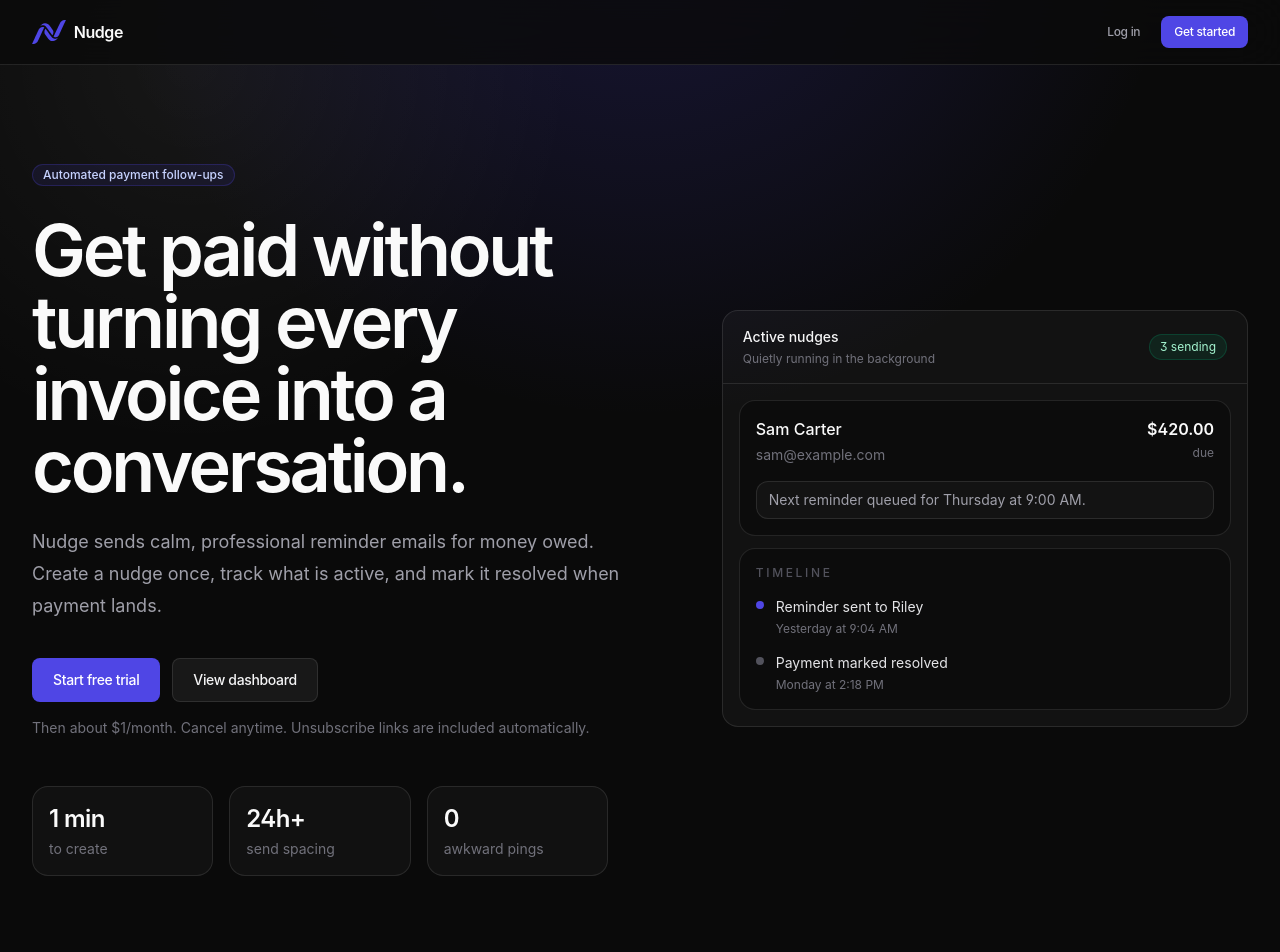
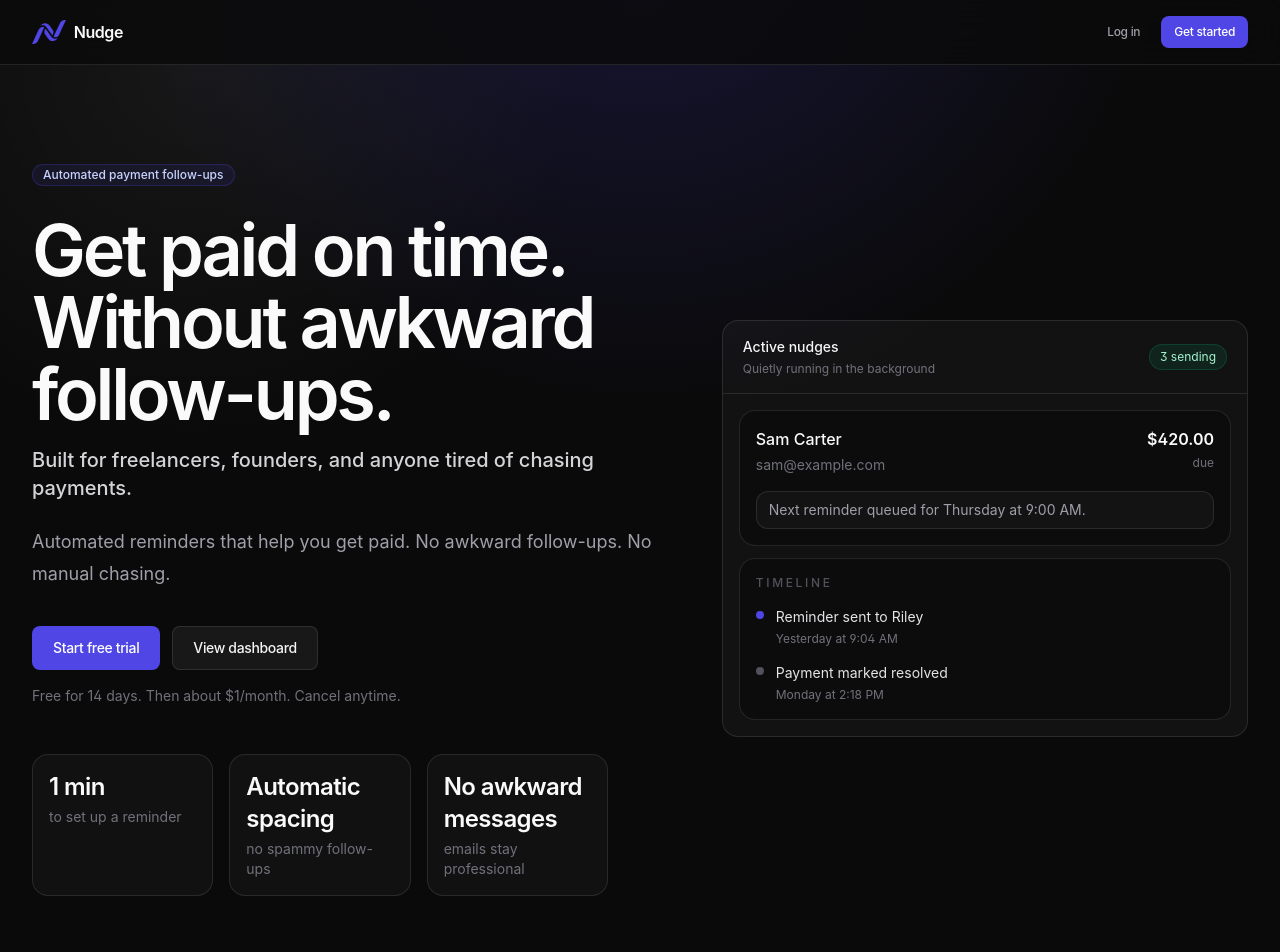
Before and after one commit to AbhishekU05/nudge, a Next.js app: page / in a window 1280 px wide. Shown: the top 952 px of the page. Built offline with nearby package versions, Linux system fonts and the light colour scheme; no server answers.

Commit message:
Changed landing page wording

```diff
--- a/app/page.tsx
+++ b/app/page.tsx
@@ -76,12 +76,13 @@ export default async function Home({
             <div className="max-w-3xl">
               <Badge variant="default">Automated payment follow-ups</Badge>
               <h1 className="mt-7 text-pretty text-5xl font-semibold tracking-[-0.045em] text-zinc-50 sm:text-6xl lg:text-7xl">
-                Get paid without turning every invoice into a conversation.
+                Get paid on time. Without awkward follow-ups.
               </h1>
+              <p className="mt-4 text-xl font-medium text-zinc-300">
+                Built for freelancers, founders, and anyone tired of chasing payments.
+              </p>
               <p className="mt-6 max-w-2xl text-pretty text-lg leading-8 text-zinc-400">
-                Nudge sends calm, professional reminder emails for money owed.
-                Create a nudge once, track what is active, and mark it resolved
-                when payment lands.
+                Automated reminders that help you get paid. No awkward follow-ups. No manual chasing.
               </p>
               <div className="mt-9 flex flex-col gap-3 sm:flex-row">
                 <Link href="/signup">
@@ -94,14 +95,14 @@ export default async function Home({
                 </Link>
               </div>
               <p className="mt-4 text-sm text-zinc-500">
-                Then {monthlyPrice.inline}. Cancel anytime. Unsubscribe links are included automatically.
+                Free for 14 days. Then {monthlyPrice.inline}. Cancel anytime.
               </p>
 
               <div className="mt-12 grid max-w-xl gap-4 sm:grid-cols-3">
                 {[
-                  ["1 min", "to create"],
-                  ["24h+", "send spacing"],
-                  ["0", "awkward pings"],
+                  ["1 min", "to set up a reminder"],
+                  ["Automatic spacing", "no spammy follow-ups"],
+                  ["No awkward messages", "emails stay professional"],
                 ].map(([value, label]) => (
                   <div
                     key={label}
```
